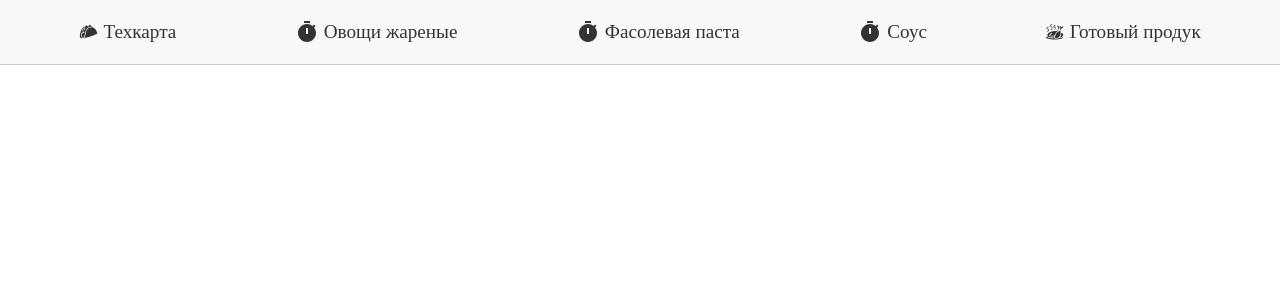
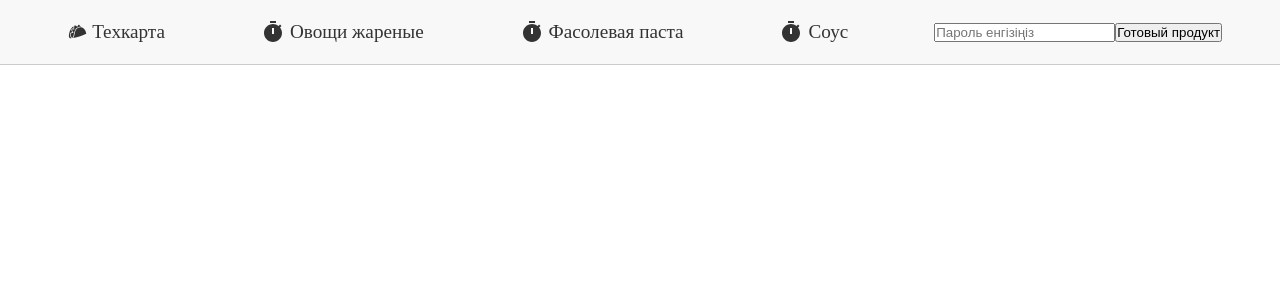
Before and after one commit to abazdev34/texKarta, a React (Vite) app: page / in a window 1280 px wide. Shown: the top 300 px of the page. Built offline with nearby package versions, Linux system fonts and the light colour scheme.

Commit message:
рпвапавпываыва

```diff
--- a/src/components/header/index.jsx
+++ b/src/components/header/index.jsx
@@ -5,7 +5,9 @@ import { GiChickenOven, GiTacos } from "react-icons/gi";
 import { useEffect, useState } from 'react';
 
 const Header = () => {
-  const [isLaptop, setIsLaptop] = useState(window.innerWidth >= 1024); // Ноутбук өлшемі
+  const [isLaptop, setIsLaptop] = useState(window.innerWidth >= 224); // Ноутбук өлшемі
+  const [password, setPassword] = useState('');
+  const [showProduct, setShowProduct] = useState(false);
 
   useEffect(() => {
     const handleResize = () => {
@@ -18,14 +20,41 @@ const Header = () => {
     };
   }, []);
 
+  const handlePasswordChange = (e) => {
+    setPassword(e.target.value);
+  };
+
+  const handlePasswordSubmit = (e) => {
+    e.preventDefault();
+    if (password === 'yourPassword') { // Мұнда 'yourPassword' дегенді өз пароліңізбен ауыстырыңыз
+      setShowProduct(true);
+    } else {
+      alert('Неправильный пароль');
+    }
+  };
+
   return (
     <div className="header">
       <Link to="/texKarta"><GiTacos /> Техкарта</Link>
       <Link to="/ovoshi"><TimerIcon /> Овощи жареные</Link>
       <Link to="/timer"><TimerIcon /> Фасолевая паста</Link>
       <Link to="/Sous"><TimerIcon /> Соус</Link>
-      {isLaptop && (
-        <Link to="/Texmyso"><GiChickenOven /> Готовый продук</Link>
+
+      {(isLaptop || showProduct) && (
+        <>
+          <form onSubmit={handlePasswordSubmit}>
+            <input
+              type="password"
+              value={password}
+              onChange={handlePasswordChange}
+              placeholder="Пароль енгізіңіз"
+            />
+            <button type="submit">Готовый продукт</button>
+          </form>
+          {showProduct && (
+            <Link to="/Texmyso"><GiChickenOven /> Готовый продукт</Link>
+          )}
+        </>
       )}
     </div>
   );
```
